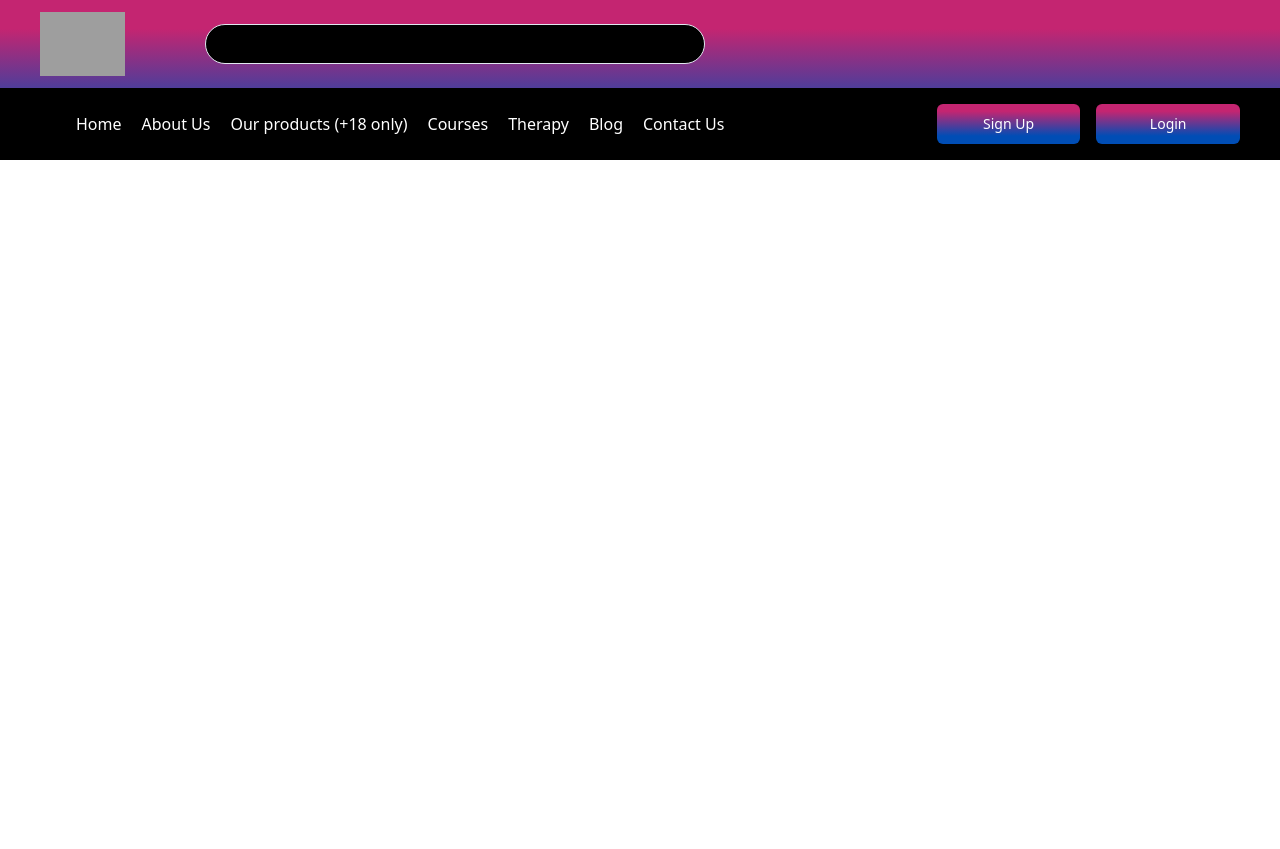
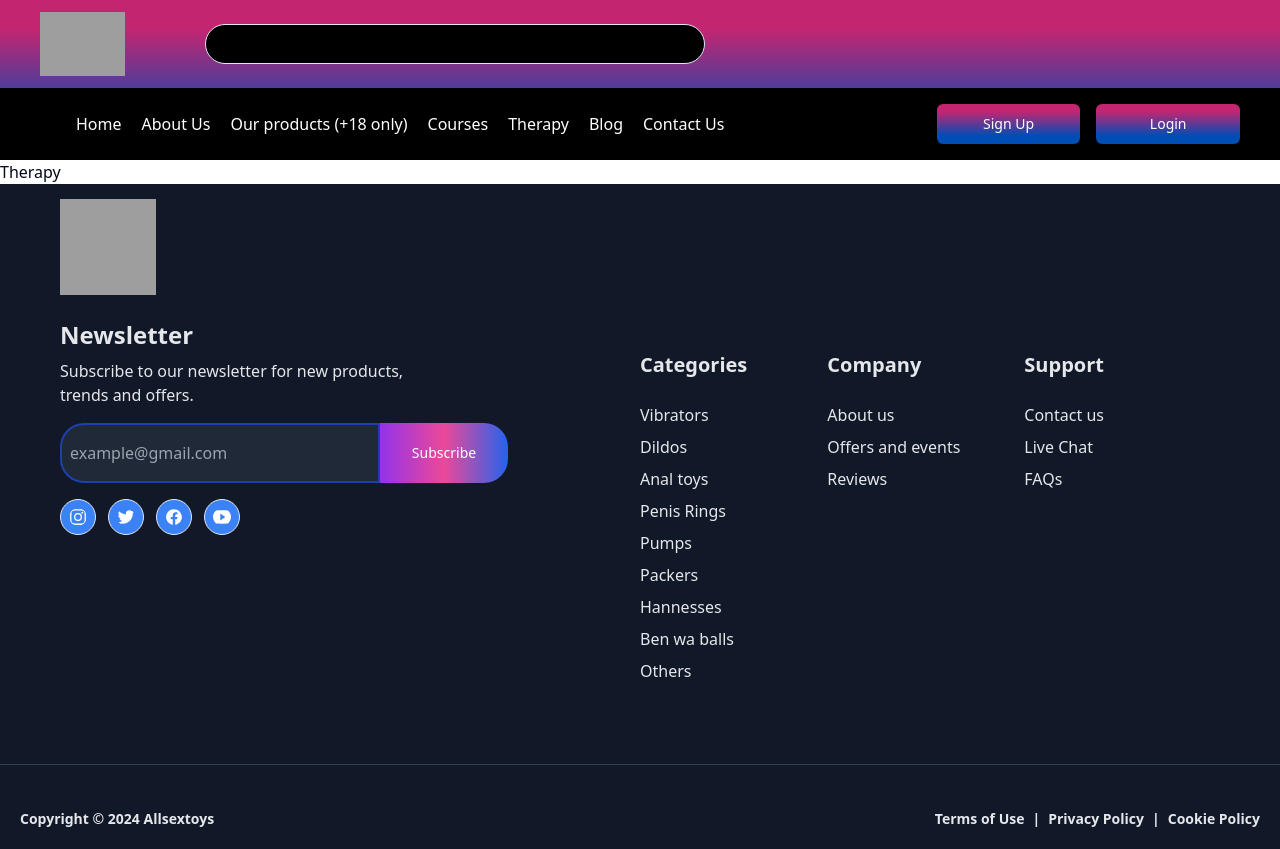
Before and after one commit to Iyiola2dev/Client, a React (Vite) app in the folder client/: page /appointment in a window 1280 px wide. Before the commit the page ends 800 px from the top, so only its background shows below. Built offline with nearby package versions, Linux system fonts and the light colour scheme; grey boxes are pictures that could not be loaded.

Commit message:
1. Refactor button component to remove unnecessary styles and improve size options for border 2. Created footer component and added it to dashboard.

```diff
--- /dev/null
+++ b/client/src/components/footer/Footer.jsx
@@ -0,0 +1,133 @@
+import React from "react";
+import {
+  IoLogoFacebook,
+  IoLogoInstagram,
+  IoLogoTwitter,
+  IoLogoYoutube,
+} from "react-icons/io5";
+import { Button } from "../ui/button";
+
+const Footer = () => {
+  return (
+    <div className="bg-gray-900 text-gray-200">
+      {/* frst part */}
+      <div className="p-[15px] mb-[50px] lg:px-[60px]">
+        {/* logo */}
+        <div className="mb-6">
+          <img
+            className="h-[6rem] w-[6rem] mb-4"
+            src="https://res.cloudinary.com/dtlejpoxq/image/upload/v1729737624/Mern-Ecommerce/ALLSEXTOYS_PNG_WHITE_1_meard7.png"
+            alt="App-logo"
+          />
+        </div>
+
+        {/* header */}
+        <div id="header" className="lg:flex lg:justify-between mb-4 ">
+          {/* newsletter and socials */}
+          <div className="lg:w-1/2 lg:pr-8">
+            {/* newsletter */}
+            <div>
+              <h4 className="font-bold text-2xl mb-2">Newsletter</h4>
+              <p>
+                Subscribe to our newsletter for new products,{" "}
+                <br className="hidden lg:block" /> trends and offers.
+              </p>
+              <div className="my-4 flex">
+                <input
+                  type="email"
+                  placeholder="example@gmail.com"
+                  className="bg-gray-800 p-2 w-full max-w-[16rem] lg:max-w-[20rem] text-white rounded-l-3xl border-2 border-blue-800"
+                />
+                <Button
+                  size="custom" // Custom size prop to bypass the default
+                  className="bg-gradient-to-r h-[60px] w-full max-w-[8rem] from-purple-600 via-pink-500 to-blue-600 border-l-blue-800 border-t-purple-800 border-r-purple-800 border-b-purple-800 text-white px-4 py-2 hover:bg-gradient-to-r hover:from-purple-700 hover:via-pink-600 hover:to-blue-700 transition rounded-r-3xl"
+                  type="submit"
+                >
+                  Subscribe
+                </Button>
+              </div>
+            </div>
+
+            {/* socials */}
+            <div className="flex space-x-3 mt-4 text-4xl text-white">
+              <a href="#" className="">
+                <IoLogoInstagram className="bg-blue-500 border p-2 rounded-full" />
+              </a>
+              <a href="#">
+                <IoLogoTwitter className="bg-blue-500 border p-2 rounded-full" />
+              </a>
+              <a href="#">
+                <IoLogoFacebook className="bg-blue-500 border p-2 rounded-full" />
+              </a>
+              <a href="#">
+                <IoLogoYoutube className="bg-blue-500 border p-2 rounded-full" />
+              </a>
+            </div>
+          </div>
+
+          {/* category */}
+          <div className="mt-8 flex gap-12  lg:w-1/2 lg:gap-[5rem] md:gap-[5rem]">
+            <div className="space-y-2">
+              <h4 className="font-bold text-xl mb-6">Categories</h4>
+              <p>Vibrators</p>
+              <p>Dildos</p>
+              <p>Anal toys</p>
+              <p>Penis Rings</p>
+              <p>Pumps</p>
+              <p>Packers</p>
+              <p>Hannesses</p>
+              <p>Ben wa balls</p>
+              <p>Others</p>
+            </div>
+
+            <div className="lg:flex lg:gap-[4rem] md:flex md:gap-[5rem] ">
+              {/* company */}
+              <div className="space-y-2">
+                <h4 className="font-bold text-xl mb-6">Company</h4>
+                <p>About us</p>
+                <p>Offers and events</p>
+                <p>Reviews</p>
+              </div>
+
+              {/* support */}
+              <div className="space-y-2 mt-9 lg:mt-0 md:mt-0">
+                <h4 className="font-bold text-xl mb-6">Support</h4>
+                <p>Contact us</p>
+                <p>Live Chat</p>
+                <p>FAQs</p>
+              </div>
+            </div>
+          </div>
+        </div>
+      </div>
+
+      {/* second part */}
+      <hr className="border-gray-700 hidden lg:block" />
+
+      <div className="flex flex-col-reverse lg:flex-row lg:justify-between lg:items-center mt-6 text-sm lg:p-[20px] pb-[30px] font-bold">
+        {/* rights */}
+        <div className="mt-4 lg:mt-0 text-center sm:text-md md:text-lg lg:text-sm">
+          {/* Adjust margin on smaller screens to create spacing between reversed items */}
+          Copyright &copy; 2024 Allsextoys
+        </div>
+
+        {/* policies */}
+        <div className="flex items-center justify-center sm:text-md md:text-lg lg:text-sm">
+          <a href="#" className="hover:underline mr-2">
+            Terms of Use
+          </a>
+          <span>|</span>
+          <a href="#" className="hover:underline mx-2">
+            Privacy Policy
+          </a>
+          <span>|</span>
+          <a href="#" className="hover:underline ml-2">
+            Cookie Policy
+          </a>
+        </div>
+      </div>
+    </div>
+  );
+};
+
+export default Footer;
--- a/client/src/components/ui/button.jsx
+++ b/client/src/components/ui/button.jsx
@@ -8,7 +8,7 @@ import { cva } from "class-variance-authority";
 import { cn } from "@/lib/utils"
 
 const buttonVariants = cva(
-  "inline-flex items-center justify-center gap-2 whitespace-nowrap rounded-md text-sm font-medium ring-offset-background transition-colors focus-visible:outline-none focus-visible:ring-2 focus-visible:ring-ring focus-visible:ring-offset-2 disabled:pointer-events-none disabled:opacity-50 [&_svg]:pointer-events-none [&_svg]:size-4 [&_svg]:shrink-0",
+  "inline-flex items-center justify-center gap-2 whitespace-nowrap text-sm font-medium ring-offset-background transition-colors focus-visible:outline-none focus-visible:ring-2 focus-visible:ring-ring focus-visible:ring-offset-2 disabled:pointer-events-none disabled:opacity-50 [&_svg]:pointer-events-none [&_svg]:size-4 [&_svg]:shrink-0",
   {
     variants: {
       variant: {
@@ -23,10 +23,11 @@ const buttonVariants = cva(
         link: "text-primary underline-offset-4 hover:underline",
       },
       size: {
-        default: "h-10 px-4 py-2",
+        default: "h-10 px-4 py-2 rounded-md", // Default size with rounding
         sm: "h-9 rounded-md px-3",
         lg: "h-11 rounded-md px-8",
         icon: "h-10 w-10",
+        custom: "", // No rounding for custom size
       },
     },
     defaultVariants: {
@@ -34,7 +35,8 @@ const buttonVariants = cva(
       size: "default",
     },
   }
-)
+);
+
 
 const Button = React.forwardRef(({ className, variant, size, asChild = false, ...props }, ref) => {
   const Comp = asChild ? Slot : "button"
--- a/client/src/pages/Dashboard.jsx
+++ b/client/src/pages/Dashboard.jsx
@@ -2,6 +2,8 @@ import React from "react";
 import { Route, Routes } from "react-router-dom";
 import LandingPage from "./landing-page/LandingPage";
 import Navbar from "@/components/navbar/Navbar";
+import Therapy from "./therapy/Therapy";
+import Footer from "@/components/footer/Footer";
 
 const Dashboard = () => {
   return (
@@ -11,9 +13,13 @@ const Dashboard = () => {
       </div>
       <Routes>
         <Route path="/" element={<LandingPage />} />
-        <Route />
+        <Route path="/appointment" element={<Therapy />} />
         <Route />
       </Routes>
+
+      <div>
+        <Footer />
+      </div>
     </div>
   );
 };
--- a/client/src/pages/landing-page/LandingPage.jsx
+++ b/client/src/pages/landing-page/LandingPage.jsx
@@ -114,7 +114,7 @@ const LandingPage = () => {
                   Personalized therapy for self-growth. Support myself.
                 </p>
                 <Button className="rounded-full bg-white border-2 text-black mt-2">
-                  Book Appointment
+                  <a href="/appointment">Book Appointment</a>
                 </Button>
               </div>
             </div>
@@ -261,7 +261,7 @@ const LandingPage = () => {
 
       {/* last section */}
       <section>
-        <LandingQuestion/>
+        <LandingQuestion />
       </section>
     </div>
   );
--- /dev/null
+++ b/client/src/pages/therapy/Therapy.jsx
@@ -0,0 +1,9 @@
+import React from 'react'
+
+const Therapy = () => {
+  return (
+    <div>Therapy</div>
+  )
+}
+
+export default Therapy
```
